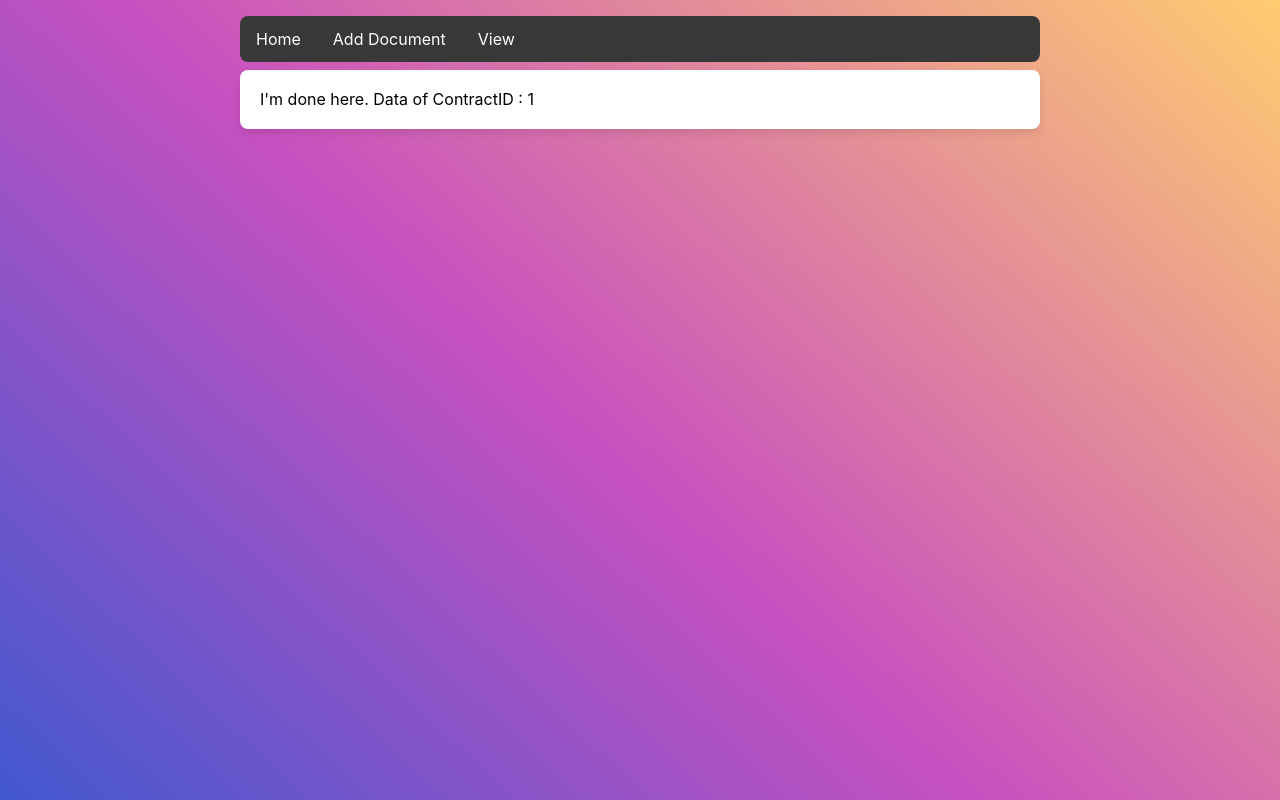
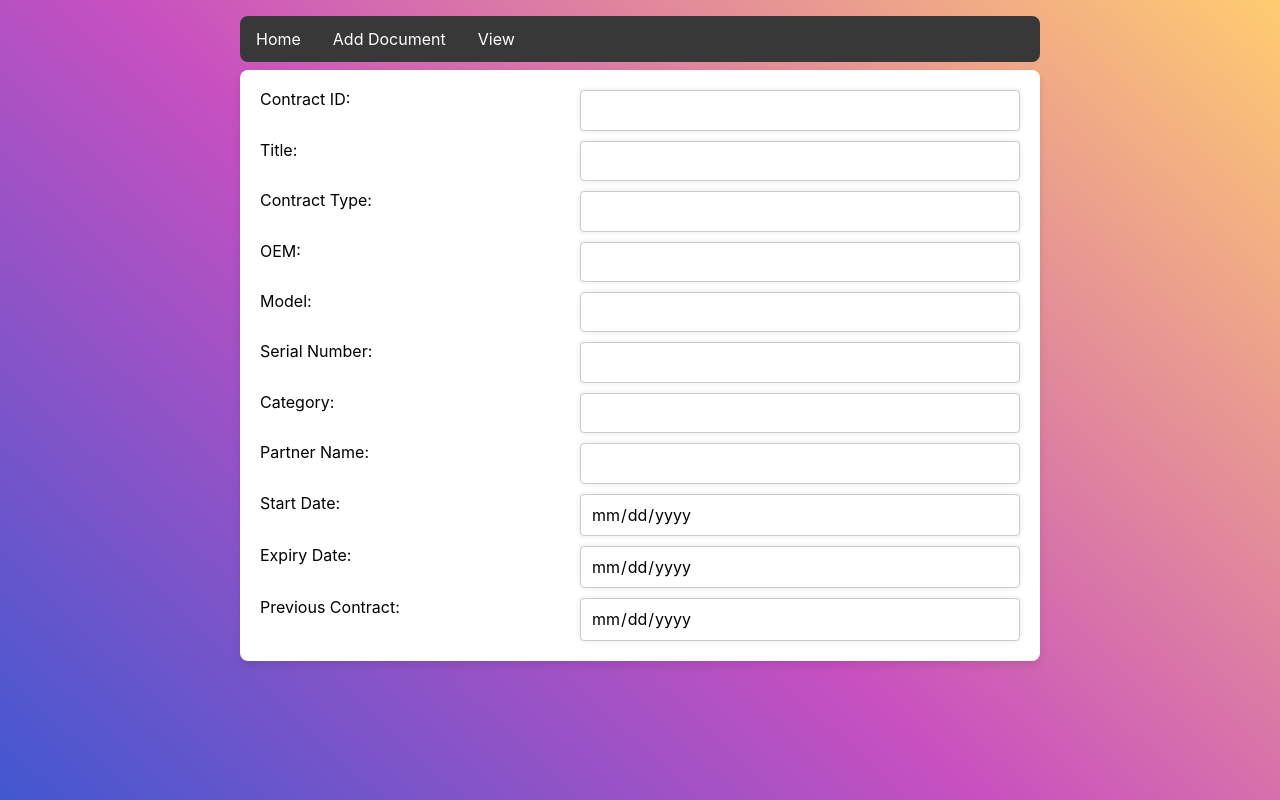
Before and after one commit to Junaid101/document-renewal-frontend, a React (Create React App) app: page /document/details/1 in a window 1280 px wide. Built offline with nearby package versions, Linux system fonts and the light colour scheme; no server answers.

Commit message:
fetching data ok

```diff
--- a/src/Pages/DocumentDetailPage.js
+++ b/src/Pages/DocumentDetailPage.js
@@ -1,20 +1,110 @@
 import React, { useState, useEffect } from 'react';
 import { useParams } from 'react-router-dom';
 import NavigationMenu from '../Parts/NavigationMenu';
-
+import baseURL from "./config";
+import ErrorFetchingMessage from "../Parts/ErrorFetchingMessage";
 
 const DocumentDetailPage = () => {
+  const [formData, setFormData] = useState({
+    id: "",
+    title: "",
+    contract_type: "",
+    oem_id: "",
+    model: "",
+    serial_number: "",
+    category_name: "",
+    partner_name: "",
+    start_date: "",
+    expiry_date: "",
+    work_order_reference: "",
+    previous_contract: ""
+  });
+
+  const [loading, setLoading] = useState(true);
+  const [fetchingStatus, setFetchingStatus] = useState("loading");
+  const [explicitError, setExplicitError] = useState("");
+
   const { id } = useParams();
 
+  useEffect(() => {
+    const fetchData = async () => {
+      try {
+        const response = await fetch(`${baseURL}/contracts/${id}`, {
+          method: "GET",
+          headers: {
+            "Content-Type": "application/json",
+          },
+        });
+
+        if (!response.ok) {
+          setExplicitError("Error Fetching Data.");
+          setFetchingStatus("error");
+        }
+
+        if (response.status === 400) {
+          setExplicitError("No Data Available.");
+          setFetchingStatus("error");
+        }
+
+        if (response.ok) {
+          const result = await response.json();
+          setFormData(result);
+        }
+      } catch (error) {
+        console.error("Error fetching data:", error);
+        setExplicitError(
+          "Failed to fetch. Please check your database connection."
+        );
+        setFetchingStatus("error");
+      } finally {
+        setLoading(false);
+      }
+    };
+
+    fetchData();
+  }, [id]);
+
   return (
-  <div className='container'>
+    <div className='container'>
       <NavigationMenu />
-    <div className='card'>
-    I'm done here.
-    Data of ContractID : {id}
+      <div className="card">
+        {loading && fetchingStatus === "error" && (
+          <ErrorFetchingMessage
+            status={fetchingStatus}
+            errorMessage={explicitError}
+          />
+        )}
+        <form style={{
+          display: "grid",
+          gridTemplateColumns: "auto auto",
+          gap: "10px",
+        }}>
+          <label htmlFor="id">Contract ID:</label>
+          <input type="text" id="id" name="id" value={formData.id} readOnly />
+          <label htmlFor="title">Title:</label>
+          <input type="text" id="title" name="title" value={formData.title} readOnly />
+          <label htmlFor="contract_type">Contract Type:</label>
+          <input type="text" id="contract_type" name="contract_type" value={formData.contract_type} readOnly />
+          <label htmlFor="oem_id">OEM:</label>
+          <input type="text" id="oem_id" name="oem_id" value={formData.oem_id} readOnly />
+          <label htmlFor="model">Model:</label>
+          <input type="text" id="model" name="model" value={formData.model} readOnly />
+          <label htmlFor="serial_number">Serial Number:</label>
+          <input type="text" id="serial_number" name="serial_number" value={formData.serial_number} readOnly />
+          <label htmlFor="category_name">Category:</label>
+          <input type="text" id="category_name" name="category_name" value={formData.category_name} readOnly />
+          <label htmlFor="partner_name">Partner Name:</label>
+          <input type="text" id="partner_name" name="partner_name" value={formData.partner_name} readOnly />
+          <label htmlFor="start_date">Start Date:</label>
+          <input type="date" id="start_date" name="start_date" value={formData.start_date} readOnly />
+          <label htmlFor="expiry_date">Expiry Date:</label>
+          <input type="date" id="expiry_date" name="expiry_date" value={formData.expiry_date} readOnly />
+          <label htmlFor="previous_contract">Previous Contract:</label>
+          <input type="date" id="previous_contract" name="previous_contract" value={formData.previous_contract} readOnly />
+          </form>
+      </div>
     </div>
-  </div>
   );
-  };
+};
 
 export default DocumentDetailPage;
```
